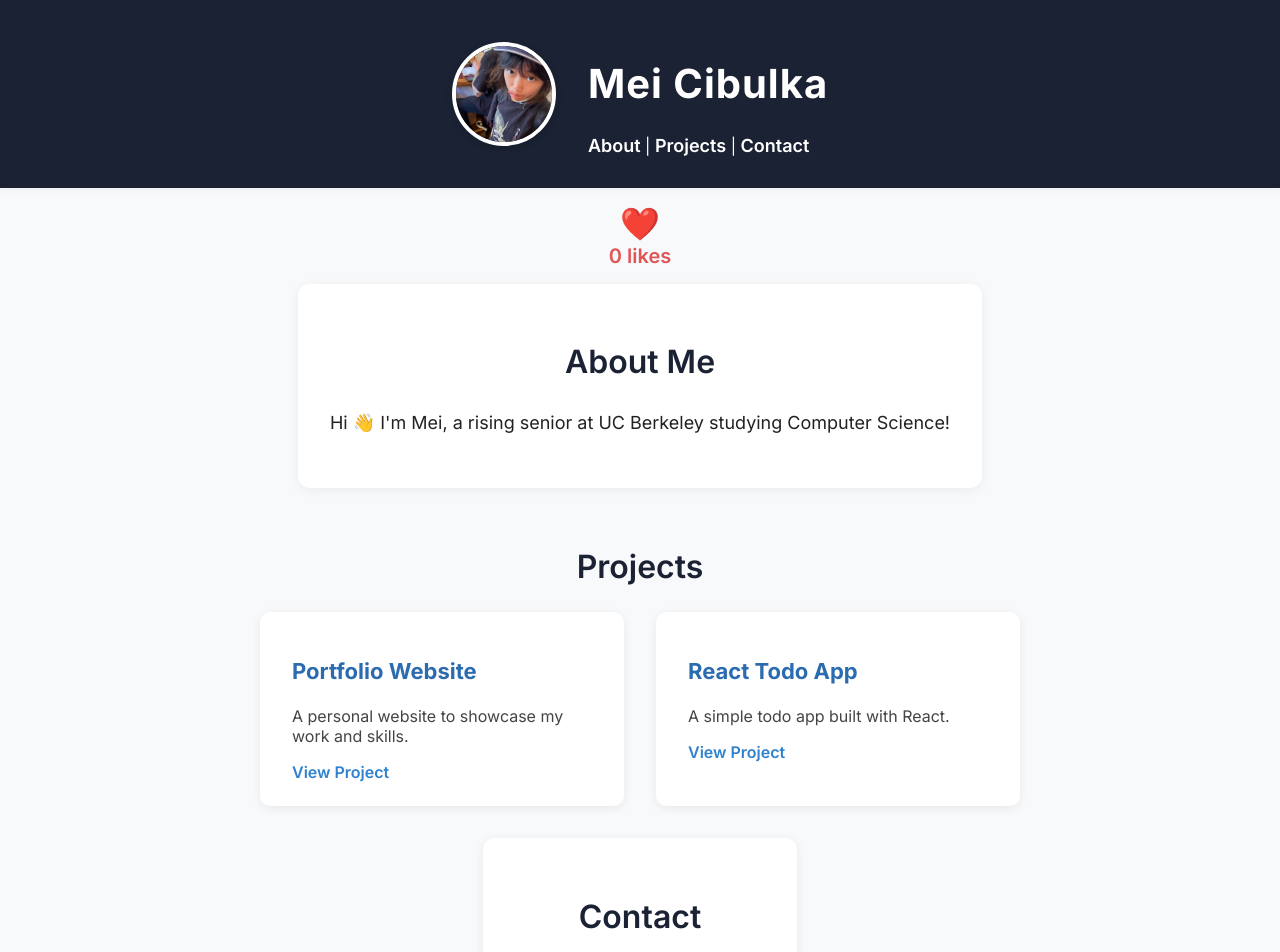
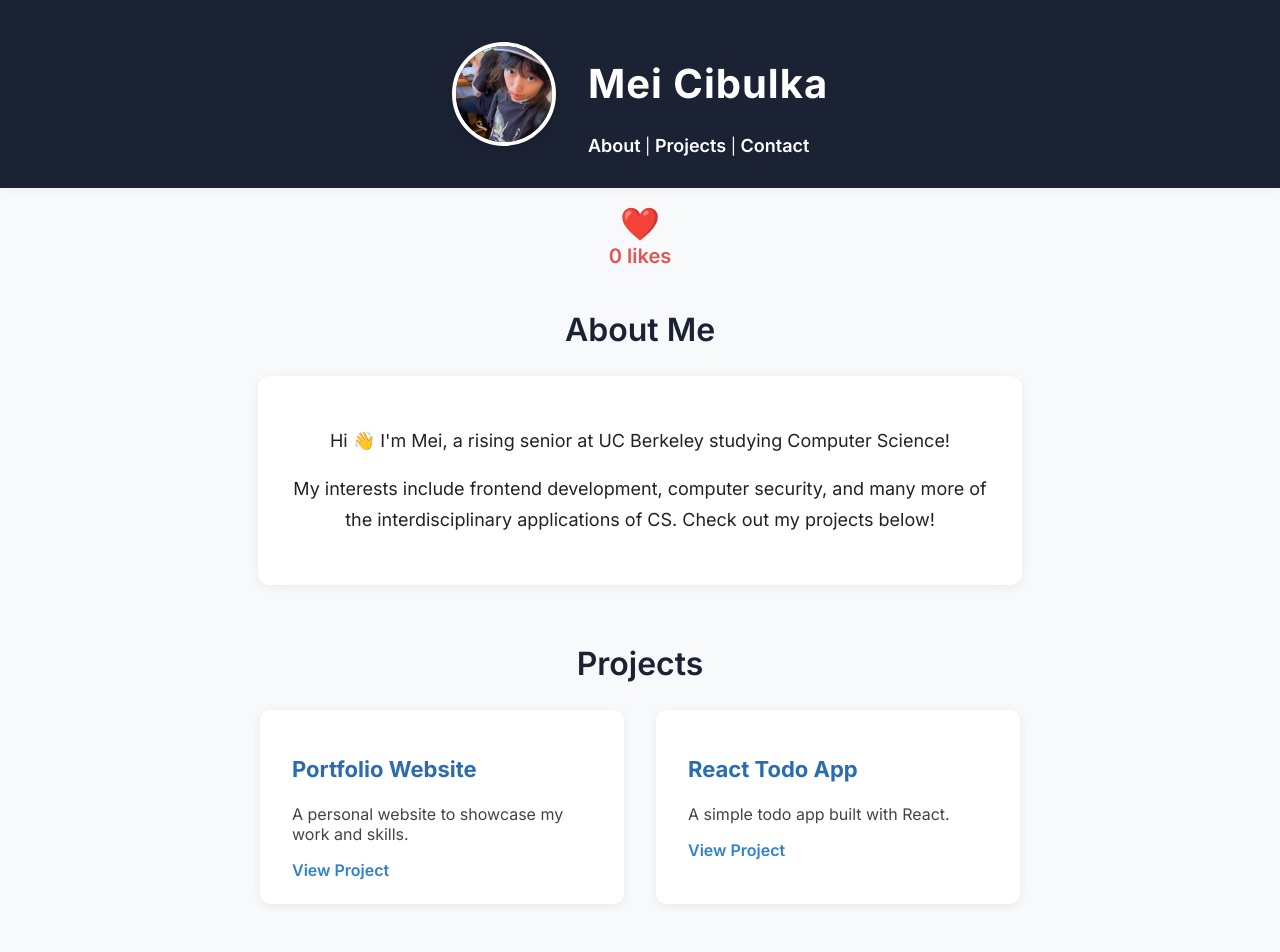
Before and after one commit to cubstart/web-workshop-ai-2025, a React (Create React App) app: page / in a window 1280 px wide. Shown: the top 952 px of the page. Built offline with nearby package versions, Linux system fonts and the light colour scheme.

Commit message:
Assign tasks

```diff
--- a/src/App.css
+++ b/src/App.css
@@ -5,6 +5,12 @@ body {
   background: #f7f9fb;
   color: #222;
   padding: 0;
+}
+
+h2 {
+  color: #1a2233;
+  font-size: 32px;
+  font-weight: 600;
 }
 
 .content {
@@ -73,11 +79,7 @@ body {
   box-shadow: 0 2px 12px rgba(0,0,0,0.06);
   padding: 32px;
 }
-.About h2 {
-  color: #1a2233;
-  font-size: 32px;
-  font-weight: 600;
-}
+
 .About p {
   font-size: 18px;
   line-height: 1.7;
@@ -87,11 +89,7 @@ body {
   max-width: 900px;
   padding: 32px 0;
 }
-.ProjectList h2 {
-  color: #1a2233;
-  font-size: 32px;
-  font-weight: 600;
-}
+
 .ProjectList > div {
   display: flex;
   flex-wrap: wrap;
@@ -140,11 +138,7 @@ body {
   padding: 32px;
   margin-bottom: 32px;
 }
-.Contact h2 {
-  color: #1a2233;
-  font-size: 32px;
-  font-weight: 600;
-}
+
 .Contact a {
   color: #3182ce;
   text-decoration: none;
--- a/src/Components/About.js
+++ b/src/Components/About.js
@@ -2,10 +2,13 @@ import React from 'react';
 
 const About = () => {
   return (
-    <section id="about" className="About">
-      <h2>About Me</h2>
-      <p>Hi 👋 I'm Mei, a rising senior at UC Berkeley studying Computer Science!</p>
-    </section>
+    <>
+        <h2>About Me</h2>
+        <section id="about" className="About">
+            <p>Hi 👋 I'm Mei, a rising senior at UC Berkeley studying Computer Science!</p>
+            <p>My interests include frontend development, computer security, and many more of the interdisciplinary applications of CS. Check out my projects below!</p>
+        </section>
+    </>
   );
 };
 
--- a/src/Components/Contact.js
+++ b/src/Components/Contact.js
@@ -2,10 +2,12 @@ import React from 'react';
 
 const Contact = () => {
   return (
-    <section id="contact" className="Contact">
-      <h2>Contact</h2>
-      <p>Email: <a href="mailto:mei@hackberkeley.org">mei@hackberkeley.org</a></p>
-    </section>
+    <>
+        <h2>Contact</h2>
+        <section id="contact" className="Contact">
+            <p>Email: <a href="mailto:mei@hackberkeley.org">mei@hackberkeley.org</a></p>
+        </section>
+    </>
   );
 };
 
```
Also changed, not shown: src/App.js (+10 -0 lines).
